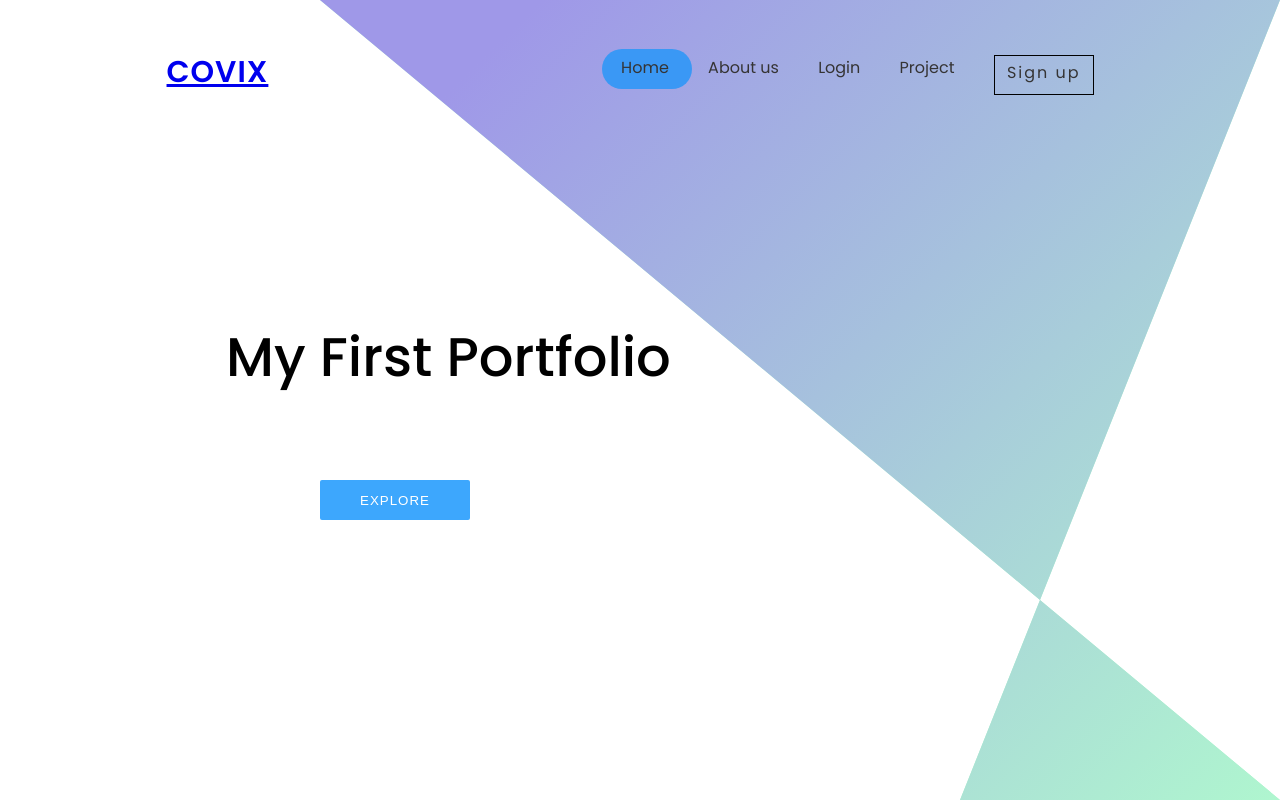
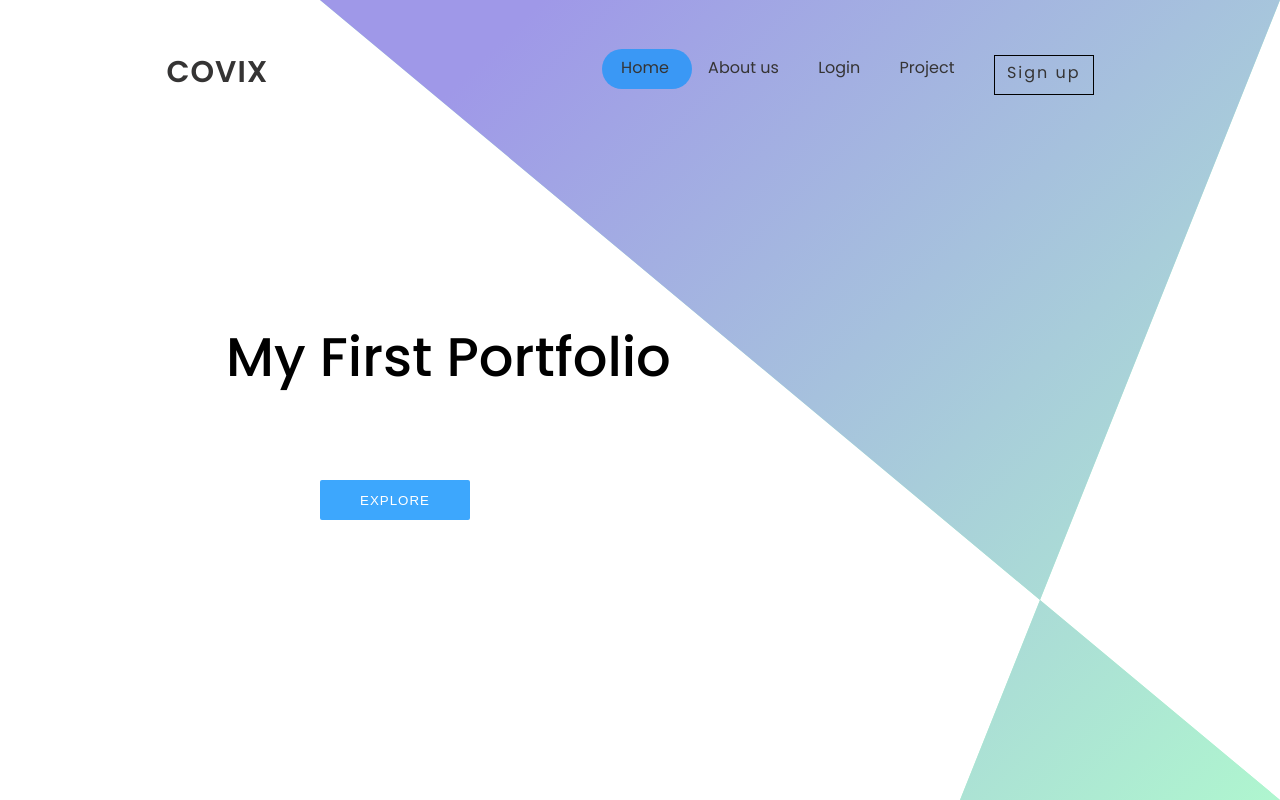
Before and after one commit to friday1103/Covix, a plain HTML site: page index.html in a window 1280 px wide. Drawn offline with Linux system fonts and the light colour scheme.

Commit message:
Update on style.css for Logo

```diff
--- a/style.css
+++ b/style.css
@@ -45,7 +45,10 @@ nav {
     top: 50px;
     letter-spacing: 1px;
     z-index: 2;
+}
+.logo a {
     text-decoration: none;
+    color: #353434;
 }
 .nav-links {
     display: flex;
```
